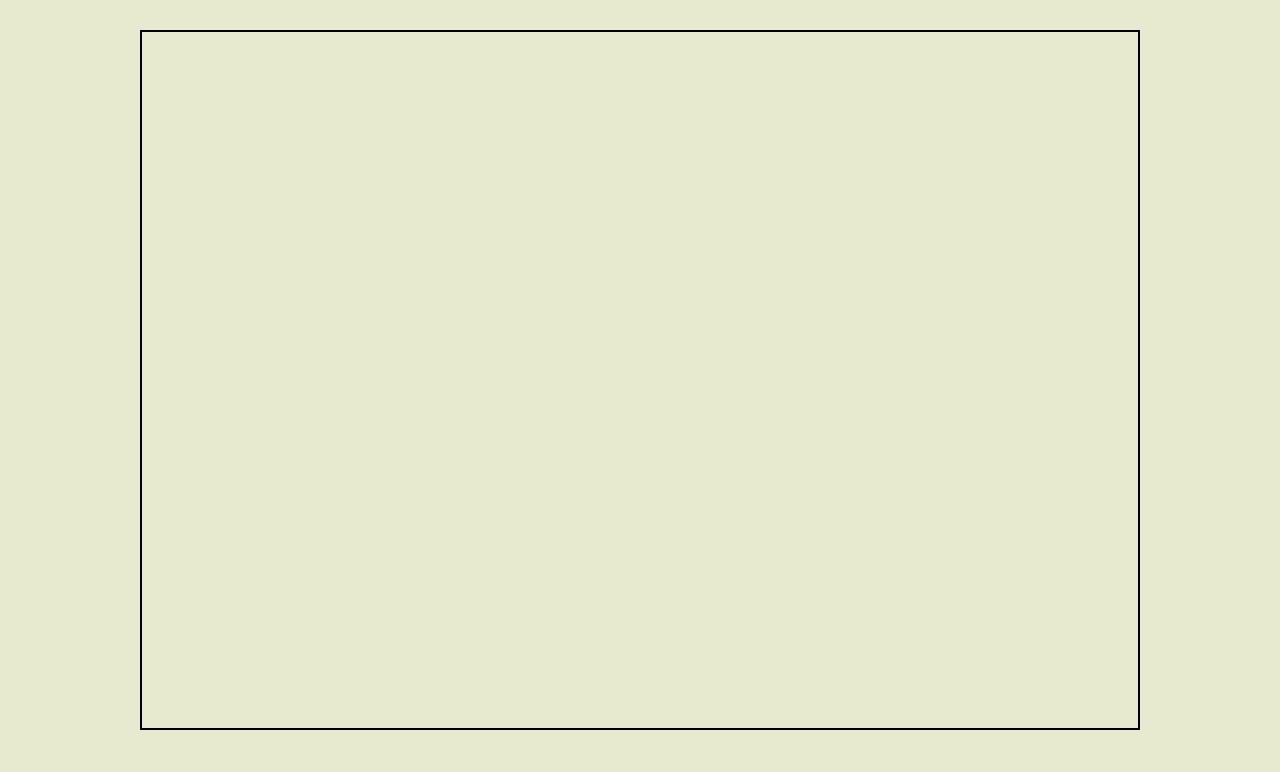
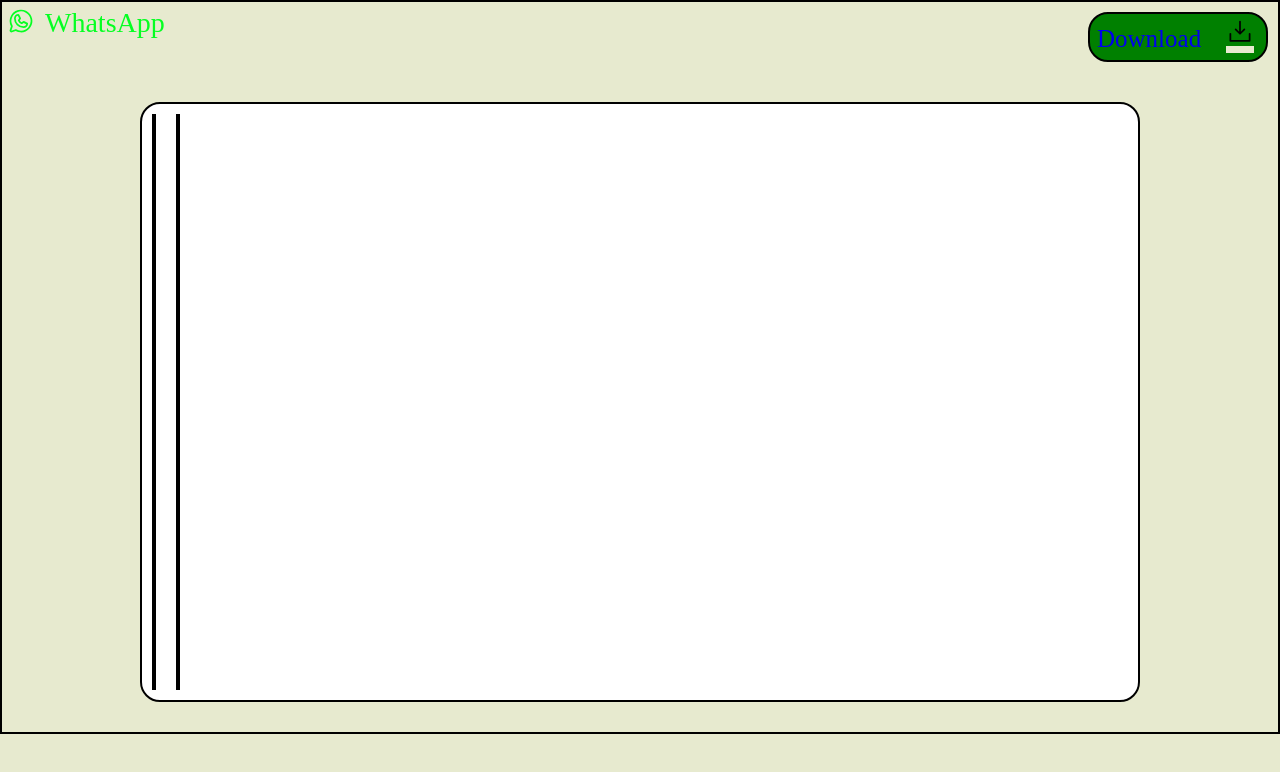
Before and after one commit to fact-ford1/whatsapp-Web-page, a plain HTML site: page index.html in a window 1280 px wide. Drawn offline with Linux system fonts and the light colour scheme.

Commit message:
Designing the nav bar of the whatsapp web

```diff
--- a/index.html
+++ b/index.html
@@ -7,6 +7,23 @@
     <link rel="stylesheet" href="style.css">
 </head>
 <body>
-    <div class="main-container"></div>
+    <div class="main-body">
+        <!-- <div class="top-container"> -->
+            <ul>
+                <div class="left-container">
+                    <li><a href="#"><svg xmlns="http://www.w3.org/2000/svg" width="28" height="28" fill="#05ff22" viewBox="0 0 256 256"><path d="M187.58,144.84l-32-16a8,8,0,0,0-8,.5l-14.69,9.8a40.55,40.55,0,0,1-16-16l9.8-14.69a8,8,0,0,0,.5-8l-16-32A8,8,0,0,0,104,64a40,40,0,0,0-40,40,88.1,88.1,0,0,0,88,88,40,40,0,0,0,40-40A8,8,0,0,0,187.58,144.84ZM152,176a72.08,72.08,0,0,1-72-72A24,24,0,0,1,99.29,80.46l11.48,23L101,118a8,8,0,0,0-.73,7.51,56.47,56.47,0,0,0,30.15,30.15A8,8,0,0,0,138,155l14.61-9.74,23,11.48A24,24,0,0,1,152,176ZM128,24A104,104,0,0,0,36.18,176.88L24.83,210.93a16,16,0,0,0,20.24,20.24l34.05-11.35A104,104,0,1,0,128,24Zm0,192a87.87,87.87,0,0,1-44.06-11.81,8,8,0,0,0-6.54-.67L40,216,52.47,178.6a8,8,0,0,0-.66-6.54A88,88,0,1,1,128,216Z"></path></svg></a></li>
+                    <li class="whatsapp-text"><a href="#">WhatsApp</a></li>
+                </div>
+                <div class="button">
+                    <li><a href="#"><p>Download</p></a></li>
+                    <li><a href="#"><svg xmlns="http://www.w3.org/2000/svg" width="28" height="28" fill="#000000" viewBox="0 0 256 256"><path d="M224,144v64a8,8,0,0,1-8,8H40a8,8,0,0,1-8-8V144a8,8,0,0,1,16,0v56H208V144a8,8,0,0,1,16,0Zm-101.66,5.66a8,8,0,0,0,11.32,0l40-40a8,8,0,0,0-11.32-11.32L136,124.69V32a8,8,0,0,0-16,0v92.69L93.66,98.34a8,8,0,0,0-11.32,11.32Z"></path></svg></a></li>
+                </div>
+            </ul>
+        <!-- </div> -->
+        <div class="main-container">
+            <div class="container container1"></div>
+            <div class="container container2"></div>
+        </div>
+    </div>
 </body>
 </html>
--- a/style.css
+++ b/style.css
@@ -1,13 +1,103 @@
+/* #05ff22 */
+
 *{
     box-sizing: border-box;
     margin: 0;
     padding: 0;
     background-color: #e7eacf;
 }
+
+.main-body{
+    border: 2px solid black;
+    display: flex;
+    flex-direction: column;
+    position: relative;
+    justify-content: center;
+    align-content: center;
+}
+.left-container{
+    display: flex;
+    grid-area: 10px;
+}
+.left-container a{
+    color: #05ff22;
+}
+/* .top-container{
+display: flex;
+gap: 50px;
+} */
+
+.whatsapp-text{
+    color: #05ff22;
+ }
+
+li:nth-child(2){
+    font-size: 28px;
+
+}
+a{
+    text-decoration: none;
+
+}
+li{
+list-style:none;
+}
+.button{
+    padding: 2px;
+    gap: 15px;
+    display: flex;
+    background: green;
+    border: 2px solid black;
+    height: 50px;
+    width: 180px;
+    align-items: end;
+    align-self:self-end;
+    /* margin-left: 100px; */
+    align-self:center;
+    margin: 10px;
+    border-radius: 20px;
+    align-content: center;
+}
+.button svg{
+
+    background: green;
+}
+li p{
+    margin-bottom: 0px;
+    background: green;
+}
+ul{
+    display: flex;
+    gap: 50px;
+    /* background-color: green; */
+    justify-content: space-between;
+}
+ul li{
+    width: auto;
+    margin: 5px;
+}
+li a {
+    border-radius: 20px;
+}
+a p{
+    width: auto;
+    align-self: flex-start;
+    font-size: 25px;
+    align-self: center;
+    align-items: center;
+}
 .main-container{
-height: 700px;
+height: 600px;
 width: 1000px;
 border: 2px solid black;
 margin: 30px;
-justify-self: center;
+border-radius: 20px;
+align-self: center;
+background-color: white;
+display: flex;
+gap: 20px;
+padding: 10px;
 }
+.container{
+    border: 2px solid black;
+}
```
